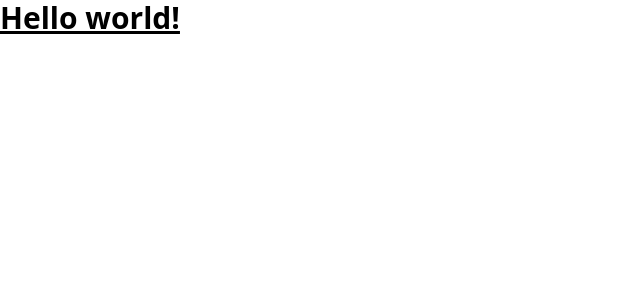
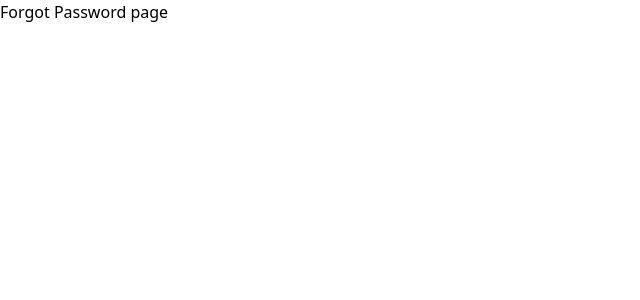
Before and after one commit to Sujeetgo/realtor-clone-react, a React (Create React App) app: page /forgotpassword in a window 1280 px wide. Shown: the top 300 px of the page, without its empty margins (0-640 px from the left). Built offline with nearby package versions, Linux system fonts and the light colour scheme.

Commit message:
create pagesa and routes

```diff
--- a/package.json
+++ b/package.json
@@ -8,6 +8,8 @@
     "@testing-library/user-event": "^13.5.0",
     "react": "^18.2.0",
     "react-dom": "^18.2.0",
+    "react-router": "^6.8.0",
+    "react-router-dom": "^6.8.0",
     "react-scripts": "5.0.1",
     "web-vitals": "^2.1.4"
   },
--- a/src/App.js
+++ b/src/App.js
@@ -1,9 +1,24 @@
-
+import { BrowserRouter as Router, Routes, Route } from "react-router-dom";
+import ForgotPassword from "./pages/ForgotPassword";
+import Home from "./pages/Home";
+import Offers from "./pages/Offers";
+import Profile from "./pages/Profile";
+import SignIn from "./pages/SignIn";
+import SignUp from "./pages/SignUp";
 function App() {
   return (
-    <h1 className="text-3xl font-bold underline">
-      Hello world!
-    </h1>
+    <>
+      <Router>
+        <Routes>
+          <Route path="/" element = {<Home/>}/>
+          <Route path="/profile" element = {<Profile/>}/>
+          <Route path="/signin" element = {<SignIn/>}/>
+          <Route path="/signup" element = {<SignUp/>}/>
+          <Route path="/forgotpassword" element = {<ForgotPassword/>}/>
+          <Route path="/offers" element = {<Offers/>}/>
+        </Routes>
+      </Router>
+    </>
   );
 }
 
--- /dev/null
+++ b/src/pages/ForgotPassword.jsx
@@ -0,0 +1,11 @@
+import React from 'react'
+
+const ForgotPassword = () => {
+  return (
+    <div>
+      Forgot Password page
+    </div>
+  )
+}
+
+export default ForgotPassword
--- /dev/null
+++ b/src/pages/Home.jsx
@@ -0,0 +1,11 @@
+import React from 'react'
+
+const Home = () => {
+  return (
+    <div>
+      Home page
+    </div>
+  )
+}
+
+export default Home
--- /dev/null
+++ b/src/pages/Offers.jsx
@@ -0,0 +1,11 @@
+import React from 'react'
+
+const Offers = () => {
+  return (
+    <div>
+      Offers page
+    </div>
+  )
+}
+
+export default Offers
--- /dev/null
+++ b/src/pages/Profile.jsx
@@ -0,0 +1,11 @@
+import React from 'react'
+
+const Profile = () => {
+  return (
+    <div>
+      Profile page
+    </div>
+  )
+}
+
+export default Profile
--- /dev/null
+++ b/src/pages/SignIn.jsx
@@ -0,0 +1,11 @@
+import React from 'react'
+
+const SignIn = () => {
+  return (
+    <div>
+      Sign In page
+    </div>
+  )
+}
+
+export default SignIn
--- /dev/null
+++ b/src/pages/SignUp.jsx
@@ -0,0 +1,11 @@
+import React from 'react'
+
+const SignUp = () => {
+  return (
+    <div>
+      Sign Up page
+    </div>
+  )
+}
+
+export default SignUp
```
Also changed, not shown: 1 other file (tests, documents, lock files or other folders).
